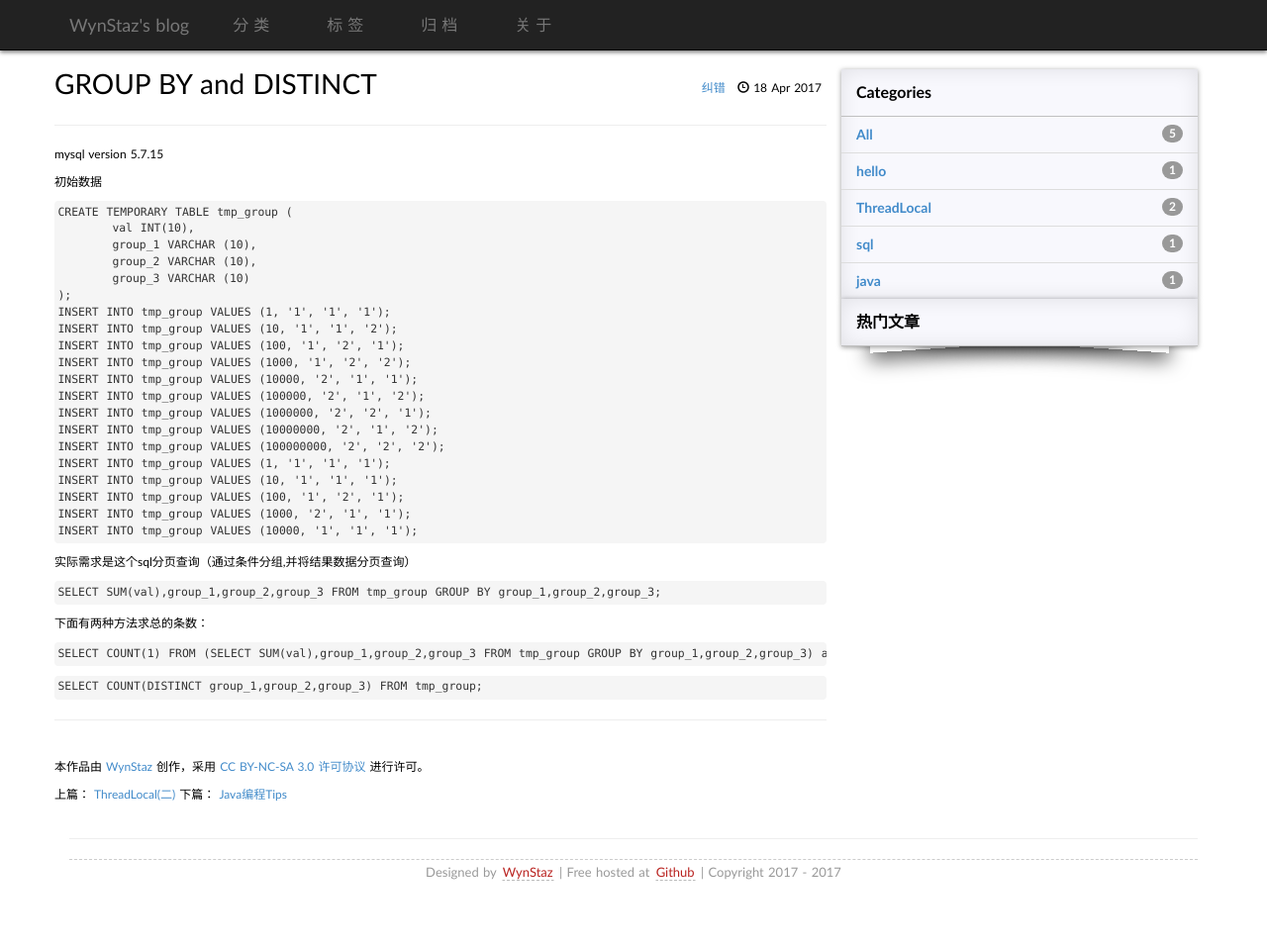
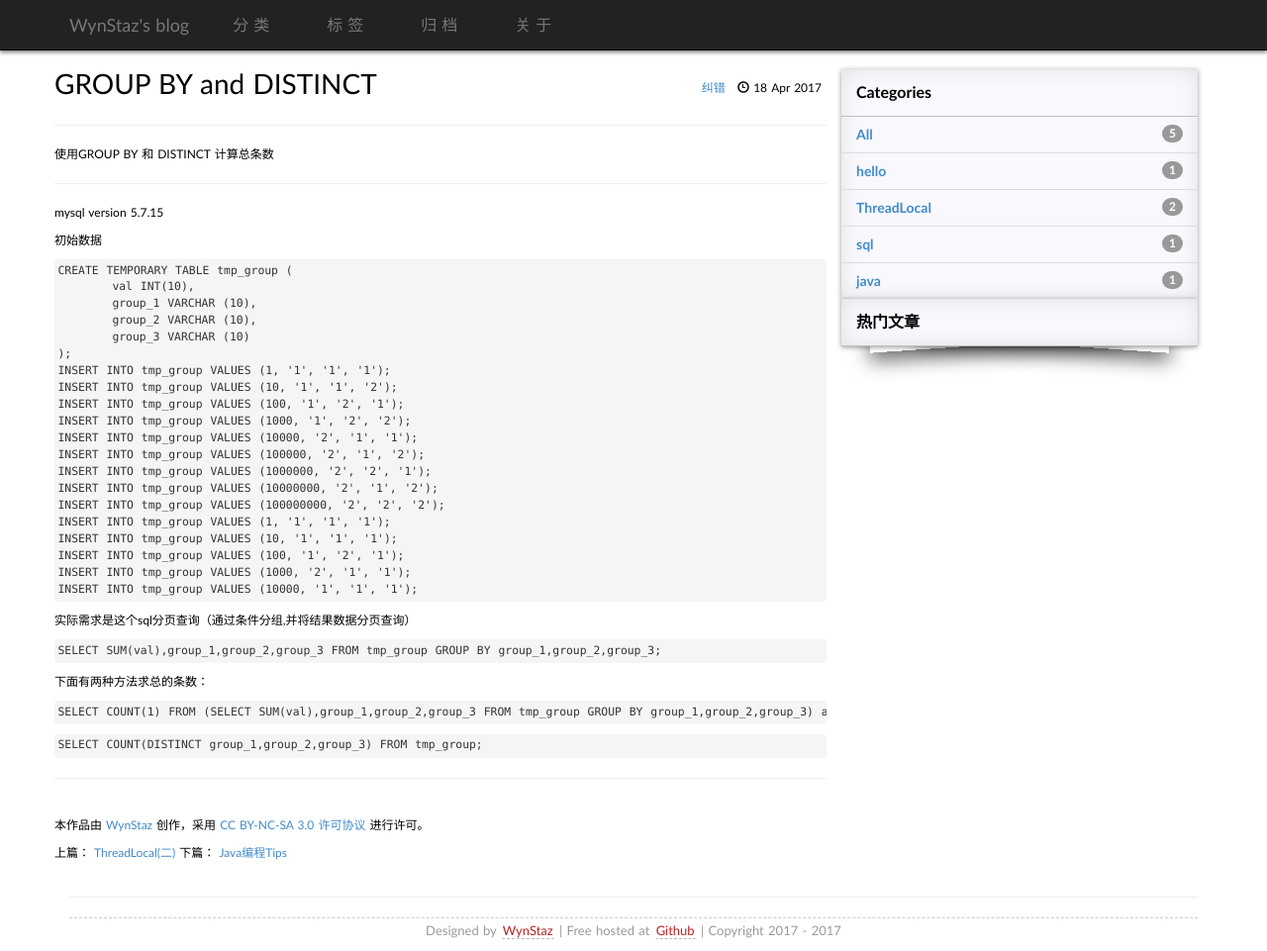
Before and after one commit to Staz1994/Staz1994.github.io, a Jekyll site: the page built from _posts/2017-04-18-GROUP BY and DISTINCT.md, in a window 1280 px wide and 961 px high. Shown: the whole window at 99% size. Built offline with Jekyll 4.4.1, drawn with Linux system fonts in a browser that asks for light colours; nearby versions of some CDN libraries; library files that are not in the unit come from our copies; comment, search, counter and statistics services are not loaded; a style sheet for code colours, icons or effects is not loaded.

Commit message:
modify blog

```diff
--- a/_posts/2017-04-18-GROUP BY and DISTINCT.md
+++ b/_posts/2017-04-18-GROUP BY and DISTINCT.md
@@ -5,6 +5,9 @@ categories: sql
 tags: sql
 ---
 
+使用GROUP BY 和 DISTINCT 计算总条数
+
+-------------------
 
 mysql version 5.7.15
 
```
Also changed, not shown: _posts/2017-02-27-ThreadLocal(一).md (+2 -0 lines), _posts/2017-02-28-ThreadLocal(二).md (+1 -0 lines).
